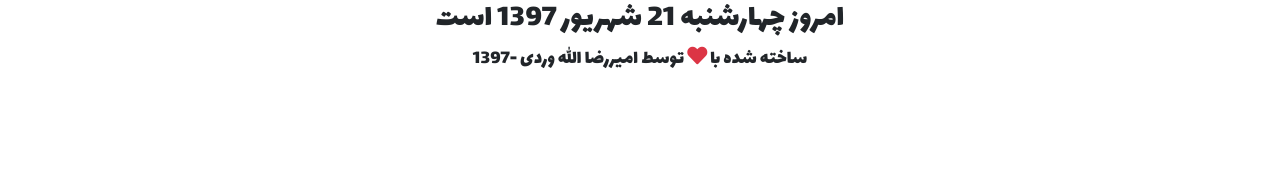
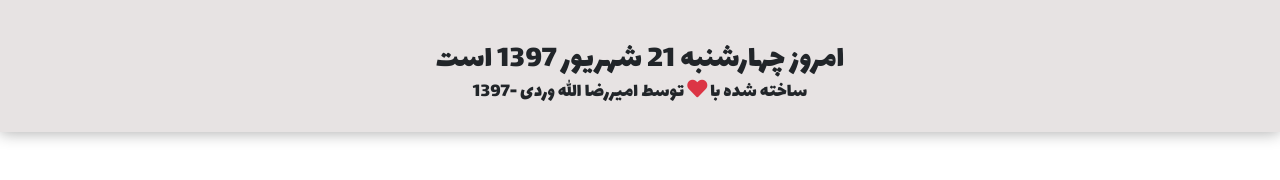
Before and after one commit to amirezalla/SolarHijriCalendar, a plain HTML site: page index.html in a window 1280 px wide. Drawn offline with nearby package versions, Linux system fonts and the light colour scheme; files whose address does not match are found by name.

Commit message:
Update style.css

```diff
--- a/style.css
+++ b/style.css
@@ -1,3 +1,23 @@
 @import url('https://fonts.googleapis.com/css?family=Lalezar');
 *,body{font-family: 'Lalezar';
 direction: rtl;}
+.Lalezar{
+    font-family: 'Lalezar';
+}
+  footer{
+      padding: 20px 0 20px 0;
+    background: #E7E3E3;
+    min-height: 80px;
+    box-shadow: 0 1px 15px 0 rgba(0, 0, 0, 0.32);
+    z-index: 100;
+    bottom: 0;
+    left:0;
+    right:0;
+}
+#date {
+padding-top: 21px;
+font-family: "Lalezar";
+  direction: rtl;
+  text-align: center;
+  margin:0;
+}
```
